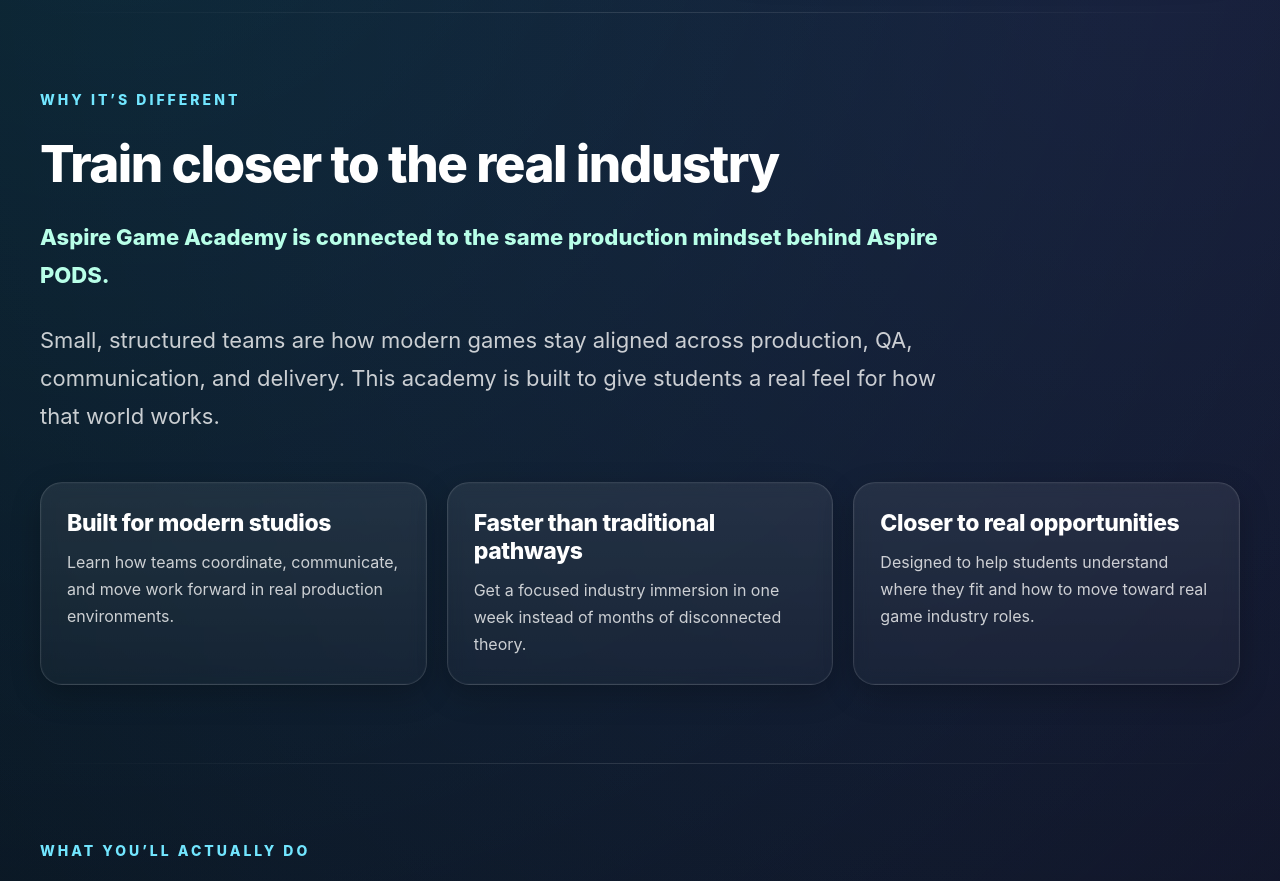
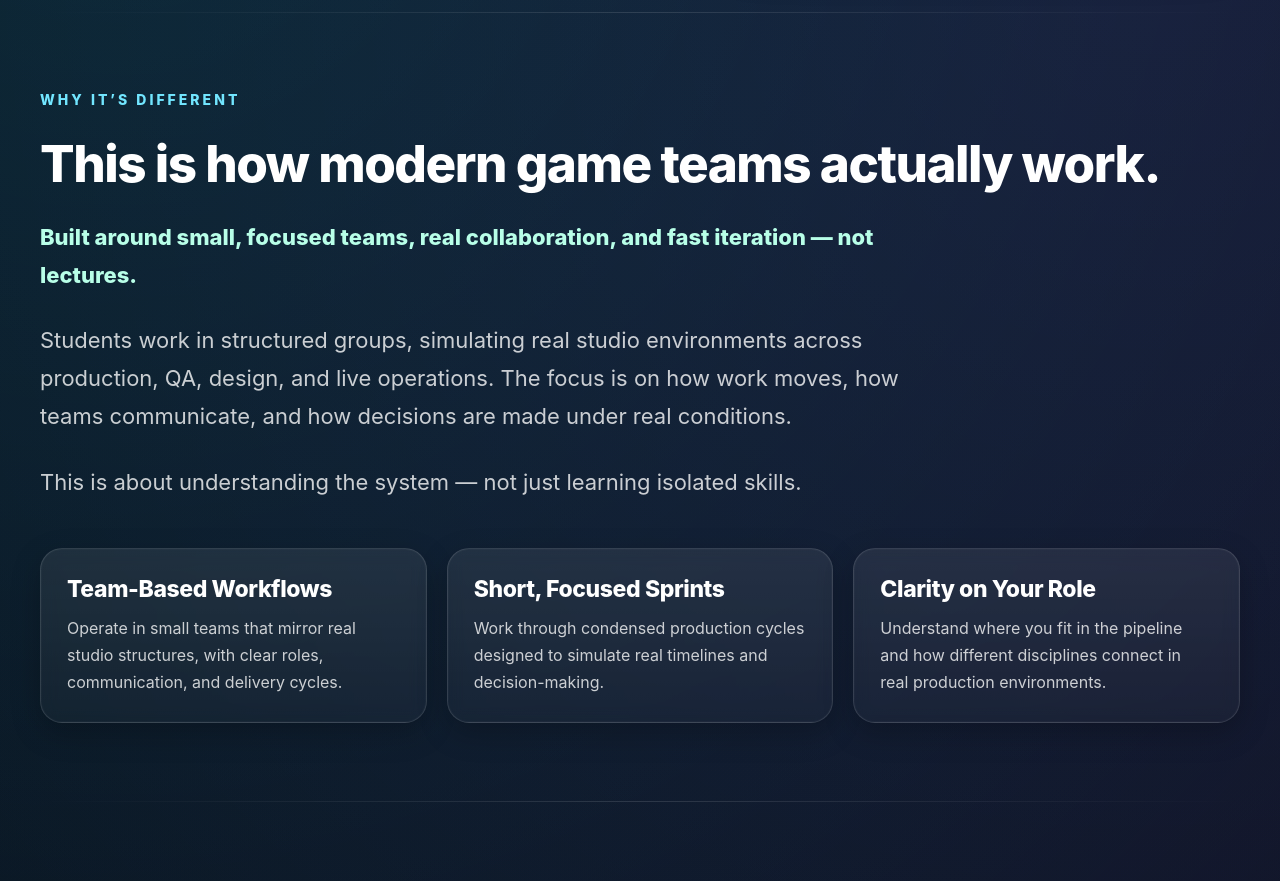
Before and after one commit to jessgoodvibesonly/aspire-game-academy, a Next.js app: page / in a window 1280 px wide. Shown: the part 1100-1981 px from the top of the page. Built offline with nearby package versions, Linux system fonts and the light colour scheme.

Commit message:
Update Why It’s Different section copy

```diff
--- a/app/page.tsx
+++ b/app/page.tsx
@@ -578,33 +578,36 @@ export default function Home() {
 
       <section style={sectionStyle}>
         <div style={sectionIntroStyle}>
-          <div style={smallLabelStyle}>Why It’s Different</div>
-          <h2 style={h2Style}>Train closer to the real industry</h2>
+          <div style={smallLabelStyle}>WHY IT’S DIFFERENT</div>
+          <h2 style={h2Style}>This is how modern game teams actually work.</h2>
           <p style={{ ...bodyStyle, color: colors.mint, fontWeight: 800 }}>
-            Aspire Game Academy is connected to the same production mindset behind Aspire PODS.
+            Built around small, focused teams, real collaboration, and fast iteration — not lectures.
           </p>
           <p style={bodyStyle}>
-            Small, structured teams are how modern games stay aligned across production, QA, communication, and delivery. This academy is built to give students a real feel for how that world works.
+            Students work in structured groups, simulating real studio environments across production, QA, design, and live operations. The focus is on how work moves, how teams communicate, and how decisions are made under real conditions.
+          </p>
+          <p style={bodyStyle}>
+            This is about understanding the system — not just learning isolated skills.
           </p>
         </div>
 
         <div style={gridStyle}>
           <div style={cardStyle}>
-            <h3 style={cardTitleStyle}>Built for modern studios</h3>
+            <h3 style={cardTitleStyle}>Team-Based Workflows</h3>
             <p style={{ margin: 0, color: colors.muted, lineHeight: 1.7 }}>
-              Learn how teams coordinate, communicate, and move work forward in real production environments.
+              Operate in small teams that mirror real studio structures, with clear roles, communication, and delivery cycles.
             </p>
           </div>
           <div style={cardStyle}>
-            <h3 style={cardTitleStyle}>Faster than traditional pathways</h3>
+            <h3 style={cardTitleStyle}>Short, Focused Sprints</h3>
             <p style={{ margin: 0, color: colors.muted, lineHeight: 1.7 }}>
-              Get a focused industry immersion in one week instead of months of disconnected theory.
+              Work through condensed production cycles designed to simulate real timelines and decision-making.
             </p>
           </div>
           <div style={cardStyle}>
-            <h3 style={cardTitleStyle}>Closer to real opportunities</h3>
+            <h3 style={cardTitleStyle}>Clarity on Your Role</h3>
             <p style={{ margin: 0, color: colors.muted, lineHeight: 1.7 }}>
-              Designed to help students understand where they fit and how to move toward real game industry roles.
+              Understand where you fit in the pipeline and how different disciplines connect in real production environments.
             </p>
           </div>
         </div>
```
